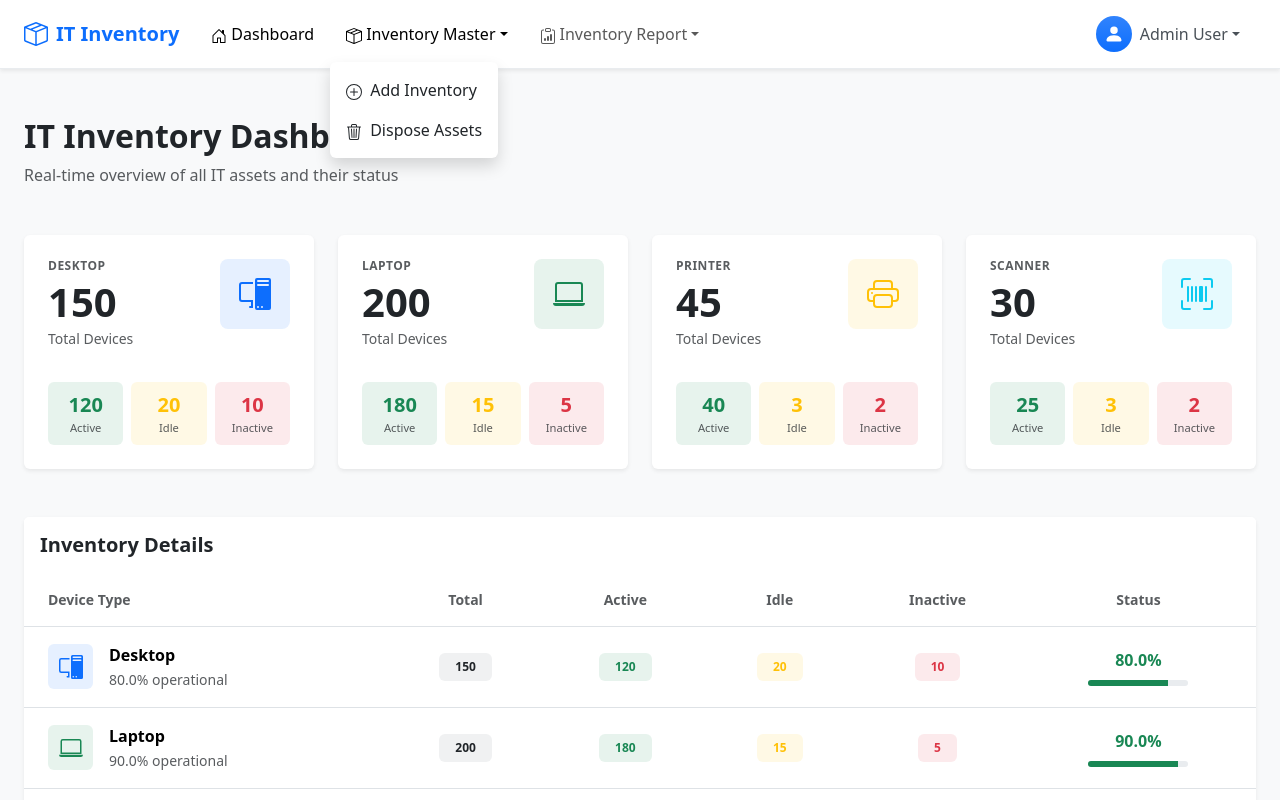
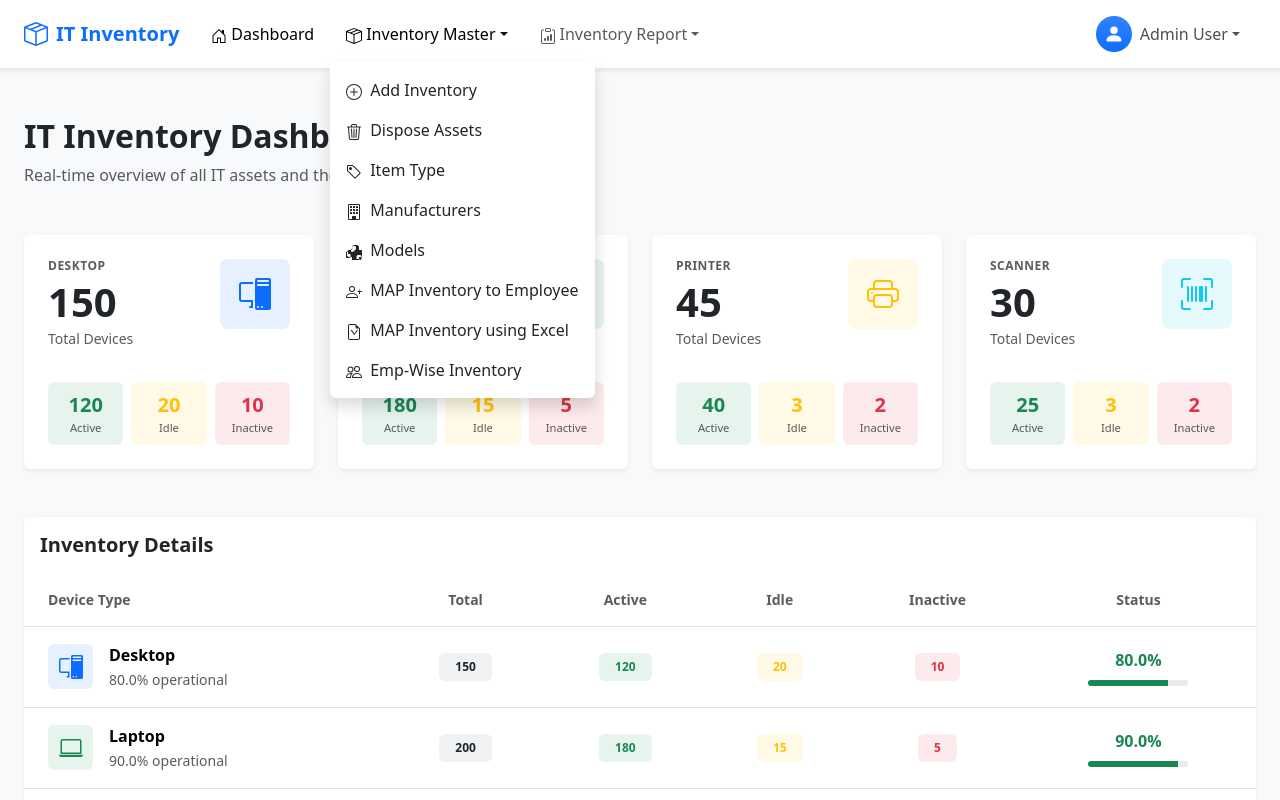
Before and after one commit to Demigod1410/NIRD-Inventory, a Next.js app: page / in a window 1280 px wide. Both pictures are taken after a click on the button "Inventory Master". Shown: the top 800 px of the page. Built offline with nearby package versions, Linux system fonts and the light colour scheme.

Commit message:
Add new dropdown items to Navbar for Item Type, Manufacturers, Models, MAP Inventory to Employee, MAP Inventory using Excel, and Emp-Wise Inventory

```diff
--- a/src/components/navabr.jsx
+++ b/src/components/navabr.jsx
@@ -68,6 +68,58 @@ export default function Navbar() {
                       <path d="M6.5 1h3a.5.5 0 0 1 .5.5v1H6v-1a.5.5 0 0 1 .5-.5M11 2.5v-1A1.5 1.5 0 0 0 9.5 0h-3A1.5 1.5 0 0 0 5 1.5v1H1.5a.5.5 0 0 0 0 1h.538l.853 10.66A2 2 0 0 0 4.885 16h6.23a2 2 0 0 0 1.994-1.84l.853-10.66h.538a.5.5 0 0 0 0-1zm1.958 1-.846 10.58a1 1 0 0 1-.997.92h-6.23a1 1 0 0 1-.997-.92L3.042 3.5zm-7.487 1a.5.5 0 0 1 .528.47l.5 8.5a.5.5 0 0 1-.998.06L5 5.03a.5.5 0 0 1 .47-.53Zm5.058 0a.5.5 0 0 1 .47.53l-.5 8.5a.5.5 0 1 1-.998-.06l.5-8.5a.5.5 0 0 1 .528-.47M8 4.5a.5.5 0 0 1 .5.5v8.5a.5.5 0 0 1-1 0V5a.5.5 0 0 1 .5-.5"/>
                     </svg>
                     Dispose Assets
+                  </a>
+                </li>
+                <li>
+                  <a className="dropdown-item py-2" href="/item-type">
+                    <svg xmlns="http://www.w3.org/2000/svg" width="16" height="16" fill="currentColor" className="bi bi-tag me-2" viewBox="0 0 16 16">
+                      <path d="M6 4.5a1.5 1.5 0 1 1-3 0 1.5 1.5 0 0 1 3 0m-1 0a.5.5 0 1 1-1 0 .5.5 0 0 1 1 0"/>
+                      <path d="M2 1h4.586a1 1 0 0 1 .707.293l7 7a1 1 0 0 1 0 1.414l-4.586 4.586a1 1 0 0 1-1.414 0l-7-7A1 1 0 0 1 1 6.586V2a1 1 0 0 1 1-1m0 5.586 7 7L13.586 9l-7-7H2z"/>
+                    </svg>
+                    Item Type
+                  </a>
+                </li>
+                <li>
+                  <a className="dropdown-item py-2" href="/manufacturers">
+                    <svg xmlns="http://www.w3.org/2000/svg" width="16" height="16" fill="currentColor" className="bi bi-building me-2" viewBox="0 0 16 16">
+                      <path d="M4 2.5a.5.5 0 0 1 .5-.5h1a.5.5 0 0 1 .5.5v1a.5.5 0 0 1-.5.5h-1a.5.5 0 0 1-.5-.5zm3 0a.5.5 0 0 1 .5-.5h1a.5.5 0 0 1 .5.5v1a.5.5 0 0 1-.5.5h-1a.5.5 0 0 1-.5-.5zm3.5-.5a.5.5 0 0 0-.5.5v1a.5.5 0 0 0 .5.5h1a.5.5 0 0 0 .5-.5v-1a.5.5 0 0 0-.5-.5zM4 5.5a.5.5 0 0 1 .5-.5h1a.5.5 0 0 1 .5.5v1a.5.5 0 0 1-.5.5h-1a.5.5 0 0 1-.5-.5zM7.5 5a.5.5 0 0 0-.5.5v1a.5.5 0 0 0 .5.5h1a.5.5 0 0 0 .5-.5v-1a.5.5 0 0 0-.5-.5zm2.5.5a.5.5 0 0 1 .5-.5h1a.5.5 0 0 1 .5.5v1a.5.5 0 0 1-.5.5h-1a.5.5 0 0 1-.5-.5zM4.5 8a.5.5 0 0 0-.5.5v1a.5.5 0 0 0 .5.5h1a.5.5 0 0 0 .5-.5v-1a.5.5 0 0 0-.5-.5zm2.5.5a.5.5 0 0 1 .5-.5h1a.5.5 0 0 1 .5.5v1a.5.5 0 0 1-.5.5h-1a.5.5 0 0 1-.5-.5zm3.5-.5a.5.5 0 0 0-.5.5v1a.5.5 0 0 0 .5.5h1a.5.5 0 0 0 .5-.5v-1a.5.5 0 0 0-.5-.5z"/>
+                      <path d="M2 1a1 1 0 0 1 1-1h10a1 1 0 0 1 1 1v14a1 1 0 0 1-1 1H3a1 1 0 0 1-1-1zm11 0H3v14h3v-2.5a.5.5 0 0 1 .5-.5h3a.5.5 0 0 1 .5.5V15h3z"/>
+                    </svg>
+                    Manufacturers
+                  </a>
+                </li>
+                <li>
+                  <a className="dropdown-item py-2" href="/models">
+                    <svg xmlns="http://www.w3.org/2000/svg" width="16" height="16" fill="currentColor" className="bi bi-diagram-3 me-2" viewBox="0 0 16 16">
+                      <path fillRule="evenodd" d="M6 3.5A1.5 1.5 0 0 1 7.5 2h1A1.5 1.5 0 0 1 10 3.5v1A1.5 1.5 0 0 1 8.5 6v1.191l-1.362.353A1.5 1.5 0 0 1 5 7.191V6A1.5 1.5 0 0 1 6.5 4.5zM8.5 1A2.5 2.5 0 0 0 6 3.5v2a.5.5 0 0 1-.5.5h-2A2.5 2.5 0 0 0 1 8.5v2A2.5 2.5 0 0 0 3.5 13h2a.5.5 0 0 1 .5.5v2A2.5 2.5 0 0 0 8.5 18h2A2.5 2.5 0 0 0 13 15.5v-2a.5.5 0 0 1 .5-.5h2A2.5 2.5 0 0 0 18 10.5v-2A2.5 2.5 0 0 0 15.5 6h-2a.5.5 0 0 1-.5-.5v-2A2.5 2.5 0 0 0 10.5 1zM2 8.5V10h2a.5.5 0 0 1 .5.5v2a1.5 1.5 0 0 1-1.5 1.5h-2a1.5 1.5 0 0 1-1.5-1.5v-2A1.5 1.5 0 0 1 2.5 8.5zm11 6.5h-2a.5.5 0 0 1-.5-.5v-2a1.5 1.5 0 0 1 1.5-1.5h2a1.5 1.5 0 0 1 1.5 1.5v2a1.5 1.5 0 0 1-1.5 1.5z"/>
+                    </svg>
+                    Models
+                  </a>
+                </li>
+                <li>
+                  <a className="dropdown-item py-2" href="/map-inventory-employee">
+                    <svg xmlns="http://www.w3.org/2000/svg" width="16" height="16" fill="currentColor" className="bi bi-person-plus me-2" viewBox="0 0 16 16">
+                      <path d="M6 8a3 3 0 1 0 0-6 3 3 0 0 0 0 6m2-3a2 2 0 1 1-4 0 2 2 0 0 1 4 0m4 8c0 1-1 1-1 1H1s-1 0-1-1 1-4 6-4 6 3 6 4m-1-.004c-.001-.246-.154-.986-.832-1.664C9.516 10.68 8.289 10 6 10s-3.516.68-4.168 1.332c-.678.678-.83 1.418-.832 1.664z"/>
+                      <path fillRule="evenodd" d="M13.5 5a.5.5 0 0 1 .5.5V7h1.5a.5.5 0 0 1 0 1h-1.5v1.5a.5.5 0 0 1-1 0V8H12a.5.5 0 0 1 0-1h1.5V5.5a.5.5 0 0 1 .5-.5"/>
+                    </svg>
+                    MAP Inventory to Employee
+                  </a>
+                </li>
+                <li>
+                  <a className="dropdown-item py-2" href="/map-inventory-excel">
+                    <svg xmlns="http://www.w3.org/2000/svg" width="16" height="16" fill="currentColor" className="bi bi-file-earmark-excel me-2" viewBox="0 0 16 16">
+                      <path d="M5.884 6.039a.5.5 0 0 0-.768.641L7.921 10.8a.5.5 0 0 0 .768 0l2.805-4.12a.5.5 0 0 0-.768-.641L8.5 9.733 5.884 6.039z"/>
+                      <path d="M14 14V4.5L9.5 0H4a2 2 0 0 0-2 2v12a2 2 0 0 0 2 2h8a2 2 0 0 0 2-2M9.5 3A1.5 1.5 0 0 0 11 4.5h2V14a1 1 0 0 1-1 1H4a1 1 0 0 1-1-1V2a1 1 0 0 1 1-1h5.5z"/>
+                    </svg>
+                    MAP Inventory using Excel
+                  </a>
+                </li>
+                <li>
+                  <a className="dropdown-item py-2" href="/emp-wise-inventory">
+                    <svg xmlns="http://www.w3.org/2000/svg" width="16" height="16" fill="currentColor" className="bi bi-people me-2" viewBox="0 0 16 16">
+                      <path d="M15 14s1 0 1-1-1-4-5-4-5 3-5 4 1 1 1 1zm-7.978-1L7 12.996c.001-.264.167-1.03.76-1.72C8.312 10.629 9.282 10 11 10c1.717 0 2.687.63 3.24 1.276.593.69.758 1.457.76 1.72l-.008.002-.014.002zM11 7a2 2 0 1 0 0-4 2 2 0 0 0 0 4m3-2a3 3 0 1 1-6 0 3 3 0 0 1 6 0M6.936 9.28a6 6 0 0 0-1.23-.247A7 7 0 0 0 5 9c-4 0-5 3-5 4q0 1 1 1h4.216A2.24 2.24 0 0 1 5 13c0-1.01.377-2.042 1.09-2.904.243-.294.526-.569.846-.816M4.92 10A5.5 5.5 0 0 0 4 13H1c0-.26.164-1.03.76-1.724.545-.636 1.492-1.256 3.16-1.275ZM1.5 5.5a3 3 0 1 1 6 0 3 3 0 0 1-6 0m3-2a2 2 0 1 0 0 4 2 2 0 0 0 0-4"/>
+                    </svg>
+                    Emp-Wise Inventory
                   </a>
                 </li>
               </ul>
```
